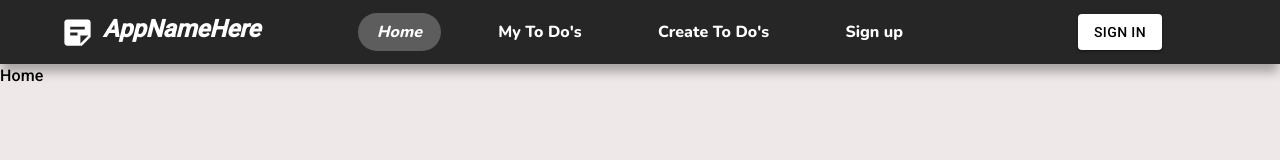
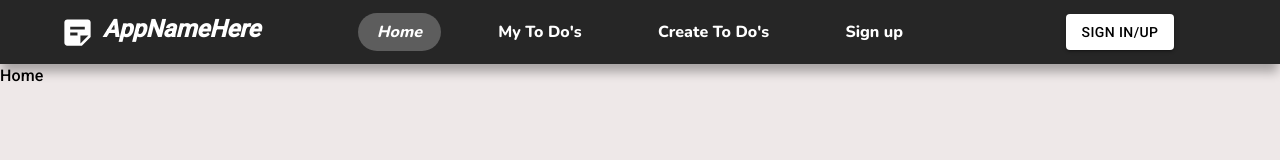
Before and after one commit to N-Aldin/ToDo-App, a React (Create React App) app: page / in a window 1280 px wide. Shown: the top 160 px of the page. Built offline with nearby package versions, Linux system fonts and the light colour scheme; no server answers.

Commit message:
Change button functionality based on user logged in or out

```diff
--- a/src/App.js
+++ b/src/App.js
@@ -9,11 +9,12 @@ import { useAuth } from "./hooks/firebase";
 const testAcc = { email: "test@gmail.com", password: "password123" };
 
 const App = () => {
-  const { signUp, signIn } = useAuth();
+  const { signUp, signIn, logout } = useAuth();
 
   const testAuth = async () => {
     try {
       await signIn(testAcc.email, testAcc.password);
+      // await logout();
     } catch (err) {
       alert(err);
     }
--- a/src/components/header/index.js
+++ b/src/components/header/index.js
@@ -8,8 +8,14 @@ import {
   NavMenu,
   NavItem,
 } from "./header.styled";
+import { useAuth } from "../../hooks/firebase";
 
 const NavBar = () => {
+  const { user } = useAuth();
+
+  const logoutBtn = { color: "#000", backgroundColor: "#ff1000" };
+  const signInOutBtn = { color: "#000", backgroundColor: "#fff" };
+
   return (
     <Fade in={true} timeout={{ enter: 1200, exit: 1000 }}>
       <Nav>
@@ -30,17 +36,15 @@ const NavBar = () => {
           <NavItem to="/todoView">Create To Do's</NavItem>
           <NavItem to="/signup">Sign up</NavItem>
         </NavMenu>
+
         <Container>
-          <LinkWrap to="/login">
-            <Button
-              variant="contained"
-              style={{ color: "#000", backgroundColor: "#fff" }}
-            >
-              Sign in
+          <LinkWrap to={user ? "/" : "/login"}>
+            <Button variant="contained" style={user ? logoutBtn : signInOutBtn}>
+              {user ? "Logout" : "Sign In/Up"}
             </Button>
           </LinkWrap>
         </Container>
-        {/* Material UI to do logo that changes color if its on home page */}
+        {/* Material UI notes logo that changes color if its on home page */}
       </Nav>
     </Fade>
   );
--- a/src/hooks/firebase.js
+++ b/src/hooks/firebase.js
@@ -31,6 +31,8 @@ export const AuthProvider = ({ children }) => {
   const [isLoading, setIsLoading] = useState(false);
 
   const signIn = (email, password) => {
+    setIsLoading(true);
+
     return signInWithEmailAndPassword(auth, email, password).then((result) => {
       console.log(result.user);
       setUser(result.user);
@@ -39,6 +41,8 @@ export const AuthProvider = ({ children }) => {
   };
 
   const signUp = (email, password) => {
+    setIsLoading(true);
+
     return createUserWithEmailAndPassword(auth, email, password).then(
       (result) => {
         console.log(result.user);
@@ -48,8 +52,10 @@ export const AuthProvider = ({ children }) => {
     );
   };
 
-  const logOut = () => {
-    return signOut().then(() => {
+  const logout = () => {
+    setIsLoading(true);
+
+    return signOut(auth).then(() => {
       setUser(null);
       return true;
     });
@@ -59,7 +65,7 @@ export const AuthProvider = ({ children }) => {
     user,
     signIn,
     signUp,
-    logOut,
+    logout,
   };
 
   return <AuthContext.Provider value={values}>{children}</AuthContext.Provider>;
```
Also changed, not shown: src/components/header/header.styled.js (+10 -10 lines).
